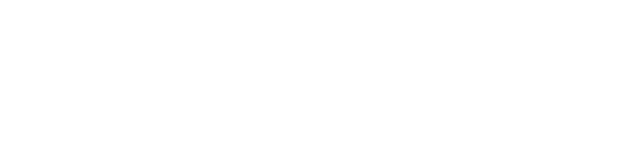
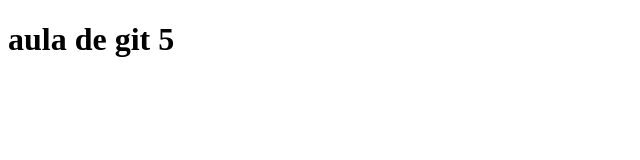
Before and after one commit to thcgoltara/aula-5-git, a plain HTML site: page index.html in a window 1280 px wide. Shown: the whole page, without its empty margins (0-640 px from the left). Drawn offline with Linux system fonts and the light colour scheme.

Commit message:
alteração funcionalidade

```diff
--- a/index.html
+++ b/index.html
@@ -7,6 +7,6 @@
     <title>Aula de Git - Branch</title>
 </head>
 <body>
-
+  <h1> aula de git 5</h1>
 </body>
 </html>
```
